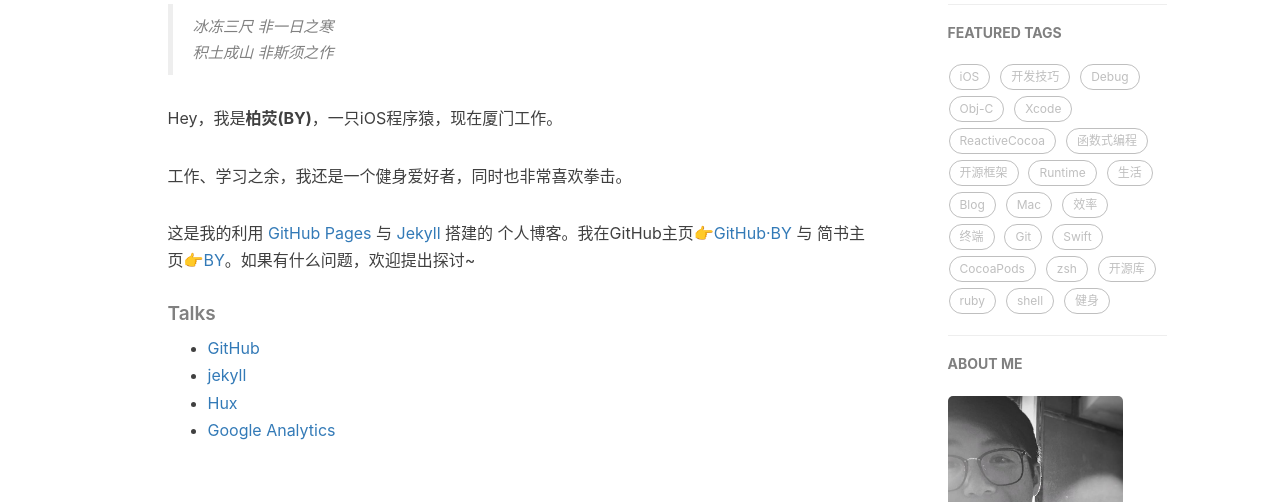
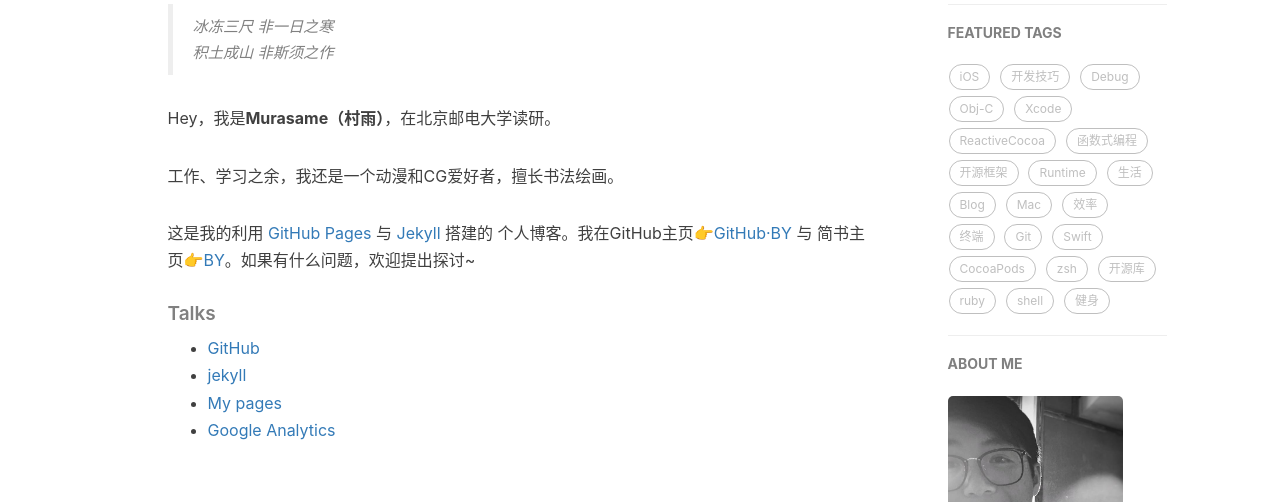
Before and after one commit to MurasameFan/MurasameFan.github.io, a Jekyll site: the page built from about.html, in a window 1280 px wide. Shown: the part 454-956 px from the top of the page. Built offline with Jekyll 4.4.1, drawn with Linux system fonts in a browser that asks for light colours; nearby versions of some CDN libraries; comment, search, counter and statistics services are not loaded.

Commit message:
Update about.html

```diff
--- a/about.html
+++ b/about.html
@@ -18,9 +18,9 @@ header-img: "img/post-bg-rwd.jpg"
     <blockquote><p>冰冻三尺 非一日之寒<br>
     积土成山 非斯须之作</p></blockquote>
 
-    <p>Hey，我是<strong>柏荧(BY)</strong>，一只iOS程序猿，现在厦门工作。</p>
+    <p>Hey，我是<strong>Murasame（村雨）</strong>，在北京邮电大学读研。</p>
 
-    <p>工作、学习之余，我还是一个健身爱好者，同时也非常喜欢拳击。</p>
+    <p>工作、学习之余，我还是一个动漫和CG爱好者，擅长书法绘画。</p>
 
     <p>这是我的利用 <a href="https://pages.github.com/">GitHub Pages</a> 与 <a href="http://jekyll.com.cn/">Jekyll</a> 搭建的 个人博客。我在GitHub主页<a href="https://github.com/qiubaiying">👉GitHub·BY</a> 与 简书主页<a href="https://http://www.jianshu.com/u/e71990ada2fd">👉BY</a>。如果有什么问题，欢迎提出探讨~</p>
 
@@ -31,7 +31,7 @@ header-img: "img/post-bg-rwd.jpg"
     <ul>
         <li><a href="https://github.com">GitHub</a></li>
         <li><a href="http://jekyll.com.cn/">jekyll</a></li>
-        <li><a href="http://huangxuan.me/">Hux</a></li>
+        <li><a href="http://www.cunyu.xyz/">My pages</a></li>
         <li><a href="https://analytics.google.com/analytics">Google Analytics</a></li>
     </ul>
 </div>
```
